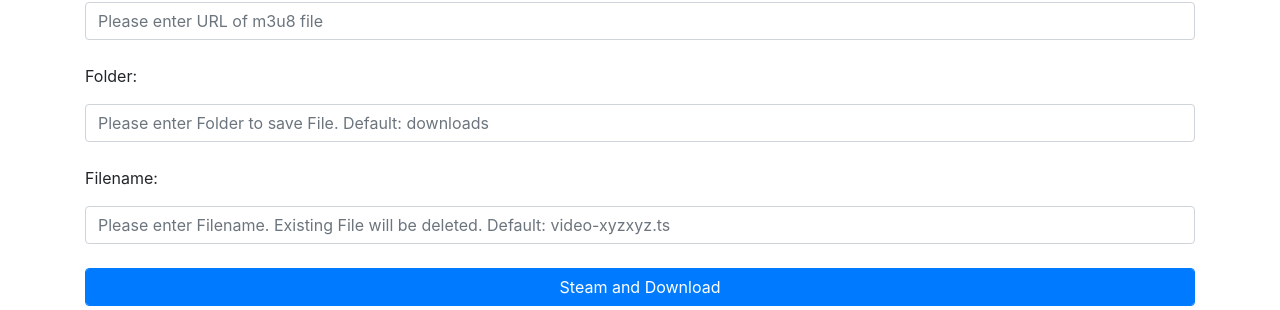
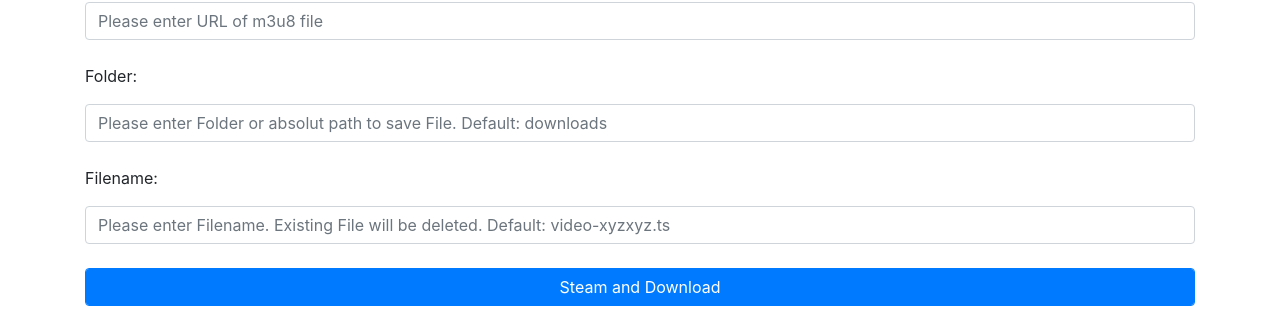
Before and after one commit to breath2live/m3u8-video-scrapper, a PHP site: page / in a window 1280 px wide. Shown: the part 166-476 px from the top of the page. Run offline with PHP 8.4, Linux system fonts and the light colour scheme.

Commit message:
absolut path to save File

```diff
--- a/index.php
+++ b/index.php
@@ -23,7 +23,7 @@
 			<p>Video URL:</p>
 			<input type="text" id="url" class="form-control" placeholder="Please enter URL of m3u8 file"><br>
 			<p>Folder:</p>
-			<input type="text" id="folder" class="form-control" placeholder="Please enter Folder to save File. Default: downloads"><br>
+			<input type="text" id="folder" class="form-control" placeholder="Please enter Folder or absolut path to save File. Default: downloads"><br>
 			<p>Filename:</p>
 			<input type="text" id="file" class="form-control" placeholder="Please enter Filename. Existing File will be deleted. Default: video-xyzxyz.ts"><br>
 
```
